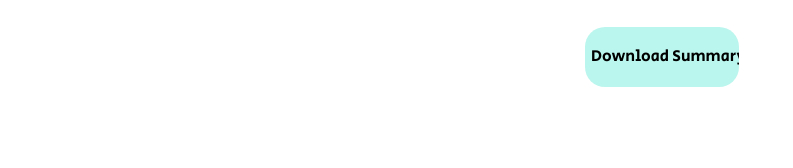
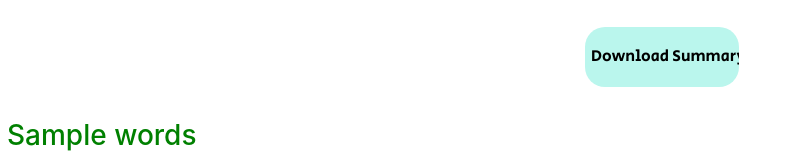
Before and after one commit to shobs-v/Major-Project, a Django app: template apps/templates/home/new_index.html in a window 1280 px wide. Shown: the part 1001-1169 px from the top of the page, without its empty margins (0-793 px from the left). Before the commit the page ends 1088 px from the top, so only its background shows below. Run offline with Django 3.2, Linux system fonts and the light colour scheme; the template is opened without the code that fills it: most values are stand-ins (such as "Sample title", 1, 10 or a date in 2020); parts of the project's set-up code (start-up, migrations or seed data) failed here and were passed over.

Commit message:
Added tooltip with summary
Ready to integrate with back-end

```diff
--- a/apps/home/admin.py
+++ b/apps/home/admin.py
@@ -4,5 +4,7 @@ Copyright (c) 2019 - present AppSeed.us
 """
 
 from django.contrib import admin
+from apps.home.models import Meanings
 
 # Register your models here.
+# admin.site.register(Meanings)
--- a/apps/templates/home/new_index.html
+++ b/apps/templates/home/new_index.html
@@ -89,7 +89,84 @@
 			border-color: transparent
 		}
 	}
+	[data-tooltip] {
+    display: inline-block;
+    position: relative;
+    cursor: help;
+    padding: 7px;
+}
 
+[data-tooltip]:before {
+    content: attr(data-tooltip);
+    display: none;
+    position: absolute;
+    background: #000;
+    color: #fff;
+    padding: 4px 8px;
+    font-size: 16px;
+    line-height: 1.4;
+    min-width: 100px;
+    text-align: center;
+    border-radius: 6px;
+}
+
+/* Dynamic horizontal centering */
+[data-tooltip-position="top"]:before,
+[data-tooltip-position="bottom"]:before {
+    left: 50%;
+    -ms-transform: translateX(-50%);
+    -moz-transform: translateX(-50%);
+    -webkit-transform: translateX(-50%);
+    transform: translateX(-50%);
+}
+/* Dynamic vertical centering */
+[data-tooltip-position="right"]:before,
+[data-tooltip-position="left"]:before {
+    top: 50%;
+    -ms-transform: translateY(-50%);
+    -moz-transform: translateY(-50%);
+    -webkit-transform: translateY(-50%);
+    transform: translateY(-50%);
+}
+
+[data-tooltip-position="top"]:before {
+    bottom: 100%;
+    margin-bottom: 6px;
+}
+
+[data-tooltip]:after {
+    content: '';
+    display: none;
+    position: absolute;
+    width: 0;
+    height: 0;
+    border-color: transparent;
+    border-style: solid;
+}
+
+[data-tooltip-position="top"]:after,
+[data-tooltip-position="bottom"]:after {
+    left: 50%;
+    margin-left: -6px;
+}
+/* Dynamic vertical centering for the tooltip */
+[data-tooltip-position="right"]:after,
+[data-tooltip-position="left"]:after {
+    top: 50%;
+    margin-top: -6px;
+}
+[data-tooltip-position="top"]:after {
+    bottom: 100%;
+    border-width: 8px 8px 0;
+    border-top-color: #000;
+}
+
+/* Show the tooltip when hovering */
+[data-tooltip]:hover:before,
+[data-tooltip]:hover:after {
+    display: block;
+    z-index: 50;
+}
 	</style>
 
 	</head>
@@ -146,6 +223,22 @@
 
 		<input type="button" id="downloadButton" class="submitButton meanings" style="margin-top:2%;margin-bottom:2%" value="Download Summary"/>
 
+
+		<!-- Code for displaying summary starts -->
+		<h3>
+			{% for words,meanings in key.items %}
+			<!-- {{ words }} -->
+			{% if meanings %}
+			<span data-tooltip="{{ meanings }}" data-tooltip-position="top" style="color: green;">{{ words }}</span>
+			{% else %}
+			<span>{{ words }}</span>
+			{% endif %}
+			{% endfor %}
+		</h3>
+		<!-- Code for displaying summary ends -->
+
+
+
 		<script>
             function download(file, text) {
 
```
Also changed, not shown: apps/home/models.py (+7 -0 lines), apps/home/views.py (+22 -1 lines), apps/home/migrations/0001_initial.py (added), db.sqlite3.
